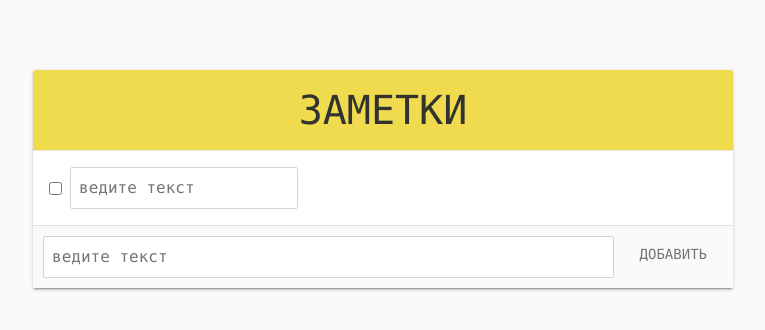
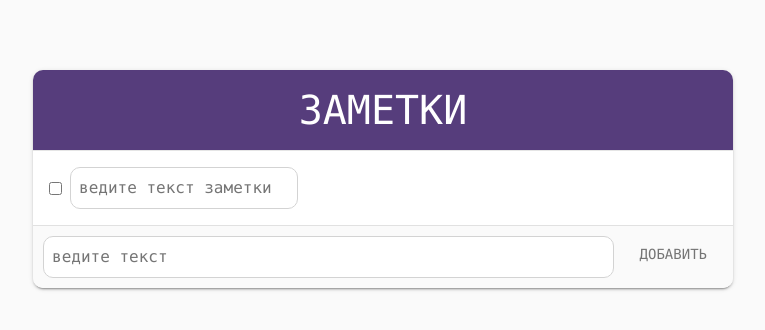
Before and after one commit to linca78/notes, a website: page src/index.html in a window 1280 px wide. Shown: the whole page, without its empty margins (257-1022 px from the left). Drawn offline with nearby package versions, Linux system fonts and the light colour scheme.

Commit message:
modif stile

```diff
--- a/src/css/main.css
+++ b/src/css/main.css
@@ -2,6 +2,7 @@ body {
     background-color: #fafafa;
     color: #757575;
     font-family: 'Consolas', Arial, Helvetica, sans-serif;
+    font-size: 1rem;
     margin: 0;
 }
 
@@ -22,7 +23,6 @@ button {
     min-width: 64px;
     padding: 0 16px;
     display: inline-block;
-    font-family: "Consolas","Helvetica","Arial",sans-serif;
     font-size: 14px;
     font-weight: 500;
     text-transform: uppercase;
@@ -70,37 +70,27 @@ button .material-icons {
 }
 
 input {
-    font-family: 'Consolas', Arial, Helvetica, sans-serif;
-    font-size: 1rem;
     color: #757575;
     padding: .5em;
-    border-radius: 2px;
+    border-radius: 10px;
     border: 1px solid lightgray;
     outline: none;
 }
 
 main {
-    background: #fff;
     width: 700px;
     margin: 70px auto;
-    border-radius: 2px;
+    border-radius: 10px;
     overflow: hidden;
     box-shadow: 0 2px 2px 0 rgba(0,0,0,.14),0 3px 1px -2px rgba(0,0,0,.2),0 1px 5px 0 rgba(0,0,0,.12);
 }
 
 header {
-    display: flex;
-    align-items: center;
-    padding: 0 1rem;
-    color: white;
-    background-color: #f0db4f;
-    text-align: center;
-    text-transform: uppercase;
+    background-color: #563d7c;
 }
 
 header h1 {
     display: inline-block;
-    color: #323330;
     margin: 1rem auto;
 }
 
@@ -109,7 +99,6 @@ header h1 {
 /* Todo Item */
 .todo-item {
     display: flex;
-    font-size: 1rem;
     border-top: 1px solid rgba(0,0,0,.1);
     background-color: #fff;
     transition: all .2s;
--- a/src/index.html
+++ b/src/index.html
@@ -14,8 +14,8 @@
     <main id="app">
         <div class="row">
             <div class="col">
-                <header>
-                    <h1>Заметки</h1>
+                <header class="text-center">
+                    <h1 class="text-white text-uppercase">Заметки</h1>
                 </header>
             </div>
         </div>
@@ -24,7 +24,7 @@
                 <ul id="todo-list">
                     <li class="todo-item">
                         <input class="checkbox" type="checkbox">
-                        <input class="title" type="text" placeholder="ведите текст"></input>
+                        <input class="title" type="text" placeholder="ведите текст заметки"></input>
                         <input class="textfield" type="text">
                         <button class="edit">Изменить</button>
                         <button class="delete">Удалить</button>
```
